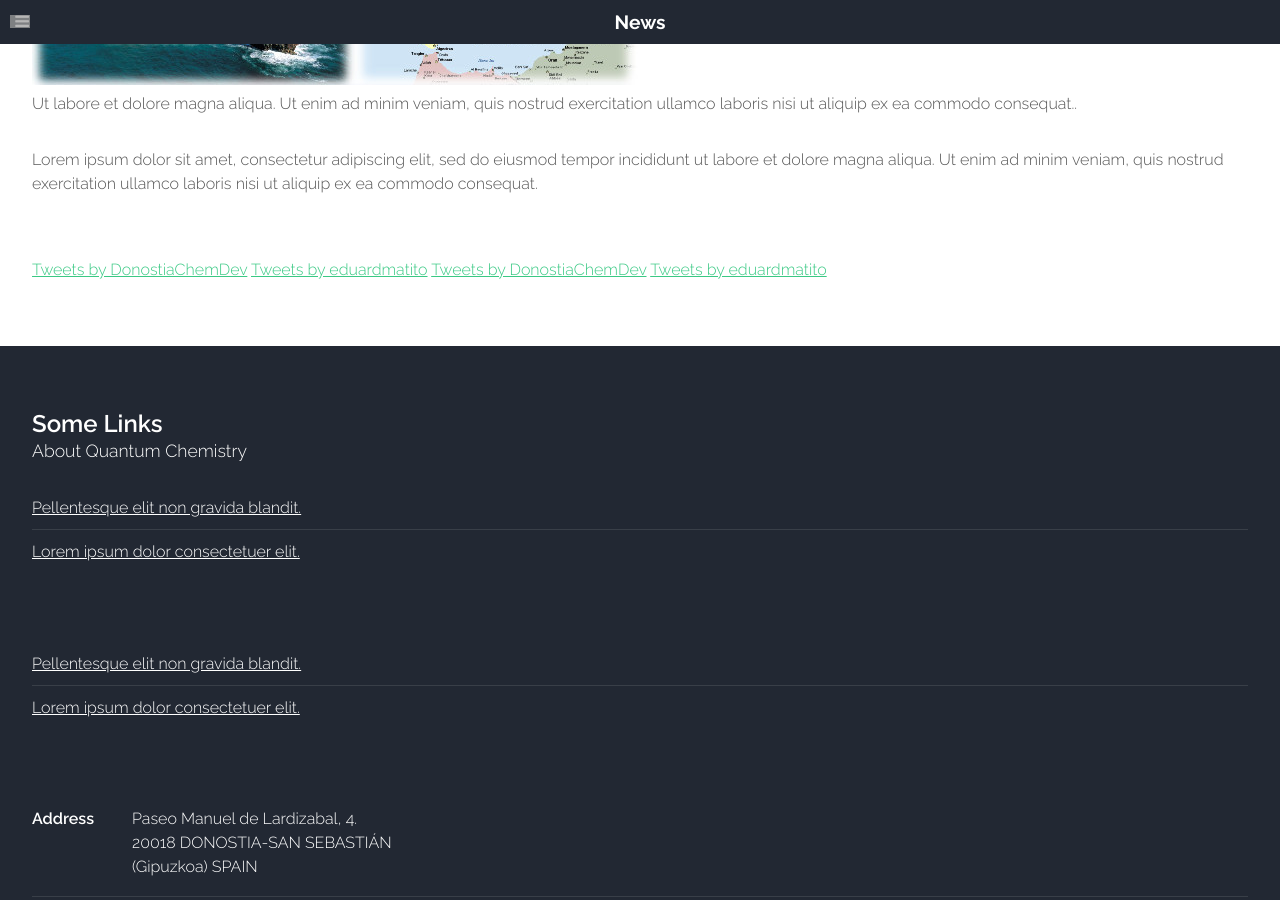
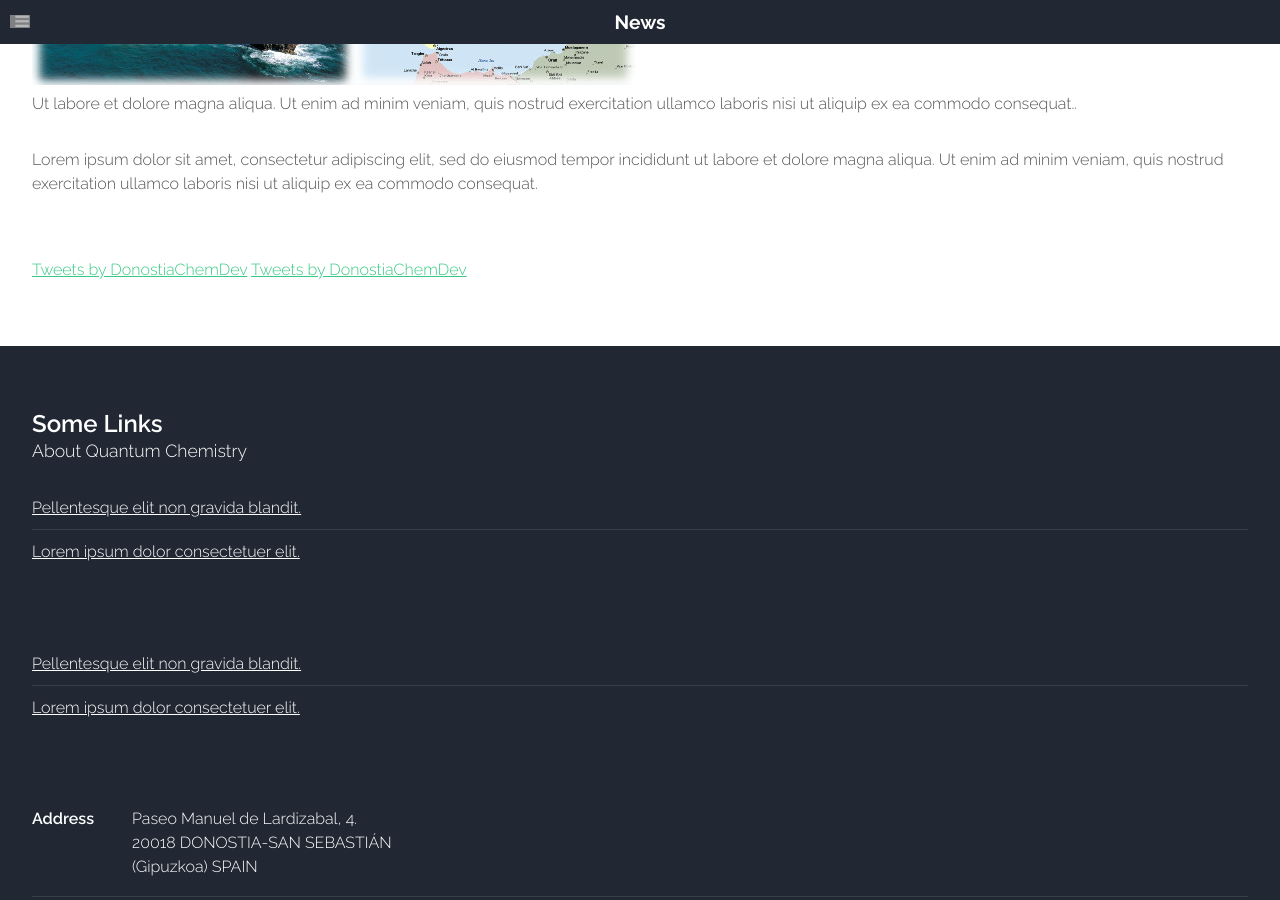
Before and after one commit to old-jekyll-templates/Horizons-Jekyll-Theme, a Jekyll site: the page built from blog/index.html, in a window 1280 px wide and 900 px high, scrolled down 1909 px. Built offline with Jekyll 4.4.1, drawn with Linux system fonts in a browser that asks for light colours; comment, search, counter and statistics services are not loaded; grey boxes are pictures that could not be loaded.

Commit message:
Update sidebar.html

```diff
--- a/_includes/sidebar.html
+++ b/_includes/sidebar.html
@@ -5,8 +5,8 @@
 		<!--  {% for post in site.posts offset: 0 limit: 2 %}  -->
 		<!--  <section> -->
 		 <a class="twitter-timeline" data-height="800" href="https://twitter.com/DonostiaChemDev?ref_src=twsrc%5Etfw">Tweets by DonostiaChemDev</a> <script async src="https://platform.twitter.com/widgets.js" charset="utf-8"></script>
-                 <a class="twitter-timeline" data-height="800" href="https://twitter.com/eduardmatito?ref_src=twsrc%5Etfw">Tweets by eduardmatito</a> <script async src="https://platform.twitter.com/widgets.js" charset="utf-8"></script>
-		       <!-- <header class="major">
+	       <!--   <a class="twitter-timeline" data-height="800" href="https://twitter.com/eduardmatito?ref_src=twsrc%5Etfw">Tweets by eduardmatito</a> <script async src="https://platform.twitter.com/widgets.js" charset="utf-8"></script>
+		      <header class="major">
 				<h2>{{ post.title }}</h2>
 			</header>
 			{{ post.excerpt }}   -->
```
